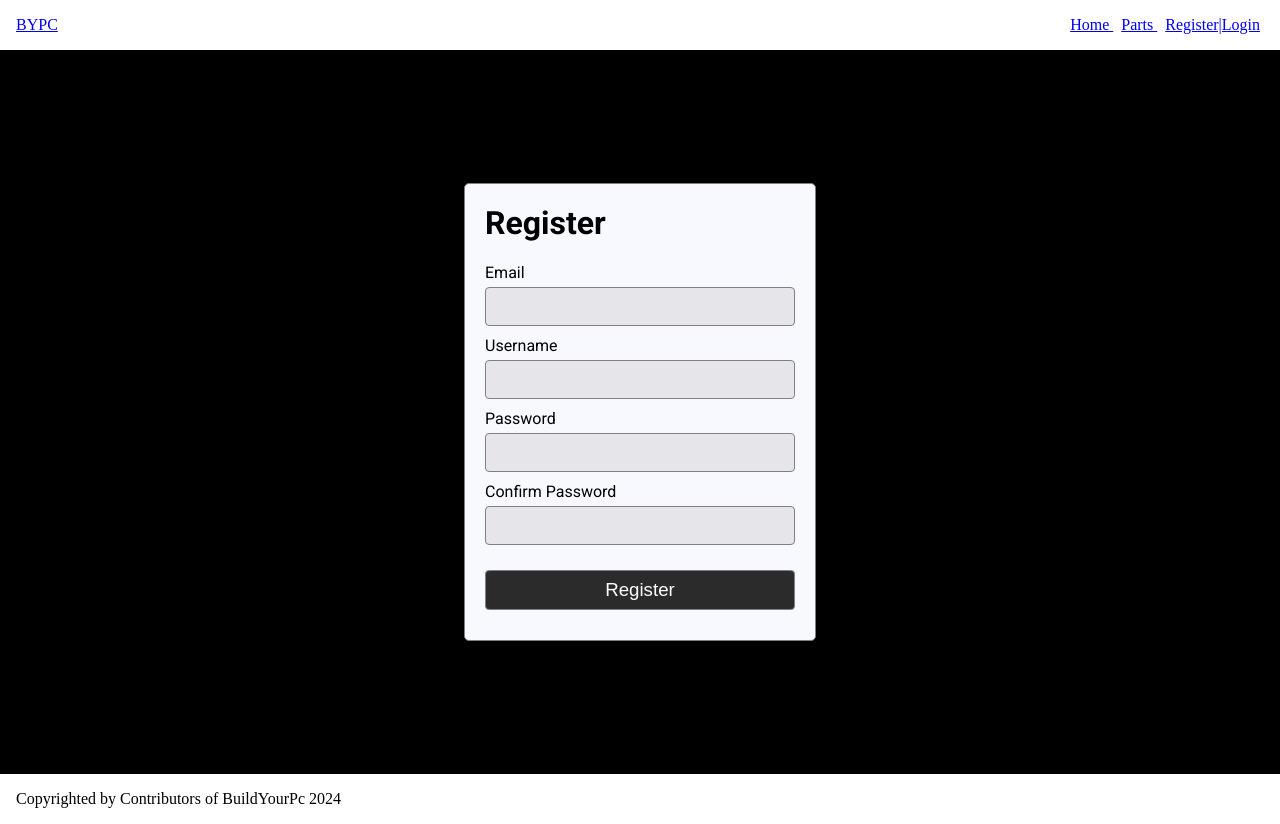
After one commit to awsomearvinder/build-your-pc-group-project, a Python web app: template build-your-pc/templates/register.html in a window 1280 px wide. The commit adds this page. Run offline with Jinja, Linux system fonts and the light colour scheme; the template is opened without the code that fills it, so the values that code supplies are empty.

Commit message:
Added HTML pages for login and register

```diff
--- /dev/null
+++ b/build-your-pc/templates/register.html
@@ -0,0 +1,20 @@
+{% extends "base.html" %}
+{% block content %}
+<div class = "auth-page">
+    <div class="auth-container">
+        <div class="auth-content">
+            <h1>Register</h1>
+            <label for="register-email">Email</label>
+            <input id="register-email" type="email">
+            <label for="register-username">Username</label>
+            <input id="register-username" type="text">
+            <label for="register-password">Password</label>
+            <input id="register-password" type="password">
+            <label for="register-confirm">Confirm Password</label>
+            <input id="register-confirm" type="password">
+            <button>Register</button>
+        </div>
+    </div>
+</div>
+
+{% endblock %}
--- a/static/global.css
+++ b/static/global.css
@@ -71,3 +71,70 @@ footer {
      doesn't overflow with padding. */
   width: calc(100% - 2rem);
 }
+
+/* Login/Register page */
+.auth-page {
+    display: flex;
+    align-items: center;
+    width: 100%;
+    min-height: 90vh;
+    background-color: black;
+}
+
+.auth-container {
+    margin-left: auto;
+    margin-right: auto;
+    width: 350px;
+    background-color: ghostwhite;
+    border: 1px solid gray;
+    border-radius: 5px;
+}
+
+.auth-content {
+    display: flex;
+    flex-direction: column;
+    padding: 20px;
+    font-family: Roboto, serif;
+}
+
+.auth-content h1 {
+    margin-top: 0;
+}
+
+.auth-content input {
+    height: 35px;
+    margin-bottom: 10px;
+    margin-top: 5px;
+    background-color: #e6e6ea;
+    color: dimgray;
+    border: 1px solid gray;
+    border-radius: 4px;
+    outline: none;
+}
+
+.auth-content button {
+    align-self: center;
+    width: 100%;
+    height: 40px;
+    font-size: 14pt;
+    margin-top: 15px;
+    margin-bottom: 10px;
+    background-color: rgb(43, 43, 43);
+    color: white;
+    border: 1px solid gray;
+    border-radius: 4px;
+    transition: background-color 0.3s ease-out;
+}
+
+.auth-content button:hover {
+    cursor: pointer;
+    background-color: rgb(85, 85, 85);
+    border: 1px solid gray;
+}
+
+.auth-content a {
+    align-self: center;
+    text-decoration: none;
+    color: #4f7b94;
+    font-size: 10pt;
+}
```
Also changed, not shown: build-your-pc/main.py (+7 -0 lines), build-your-pc/templates/auth.html (added, +17 -0 lines).
